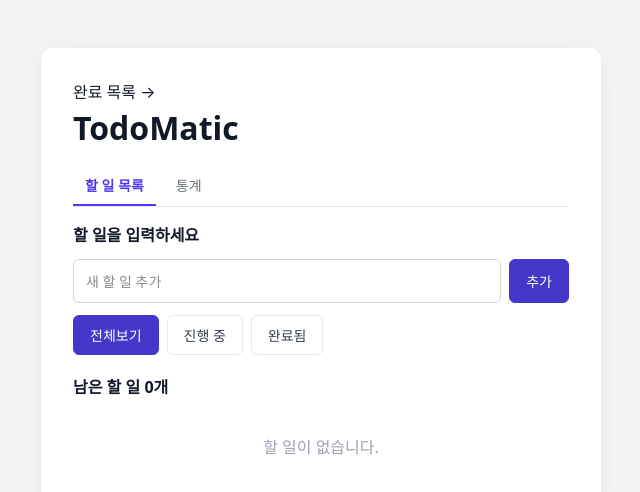
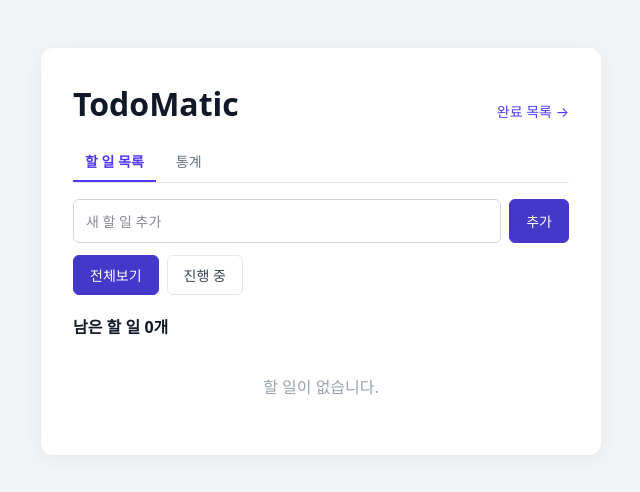
Before and after one commit to Leets-Official/8th-FE-Zero100, a React (Vite) app in the folder todo/: page / in a window 1280 px wide. Shown: the top 492 px of the page, without its empty margins (319-959 px from the left). Built offline with nearby package versions, Linux system fonts and the light colour scheme.

Commit message:
style: 메인·완료 페이지 디자인 시안 반영

```diff
--- a/todo/src/components/FilterButtons.jsx
+++ b/todo/src/components/FilterButtons.jsx
@@ -3,7 +3,6 @@ import Button from './common/Button';
 const FILTERS = [
   { key: 'all', label: '전체보기' },
   { key: 'active', label: '진행 중' },
-  { key: 'completed', label: '완료됨' },
 ];
 
 const FilterButtons = ({ filter, onChangeFilter }) => {
--- a/todo/src/pages/CompletedPage.jsx
+++ b/todo/src/pages/CompletedPage.jsx
@@ -9,12 +9,16 @@ const CompletedPage = () => {
 
   return (
     <main className="app">
-      <Link to="/">← 할 일 목록</Link>
-      <Text as="h1" variant="title">
-        완료 목록
-      </Text>
+      <div className="flex items-center justify-between">
+        <Text as="h1" variant="title">
+          완료된 작업
+        </Text>
+        <Link to="/" className="text-sm text-indigo-600">
+          ← 진행 중 목록
+        </Link>
+      </div>
       <Text as="h3" variant="count">
-        완료한 일 {completedTodos.length}개
+        완료된 목록 {completedTodos.length}개
       </Text>
       <TodoList
         todos={completedTodos}
--- a/todo/src/pages/TodoPage.jsx
+++ b/todo/src/pages/TodoPage.jsx
@@ -14,7 +14,6 @@ const TodoPage = () => {
 
   const filteredTodos = todos.filter((todo) => {
     if (filter === 'active') return !todo.completed;
-    if (filter === 'completed') return todo.completed;
     return true;
   });
 
@@ -29,10 +28,14 @@ const TodoPage = () => {
 
   return (
     <main className="app">
-      <Link to="/completed">완료 목록 →</Link>
-      <Text as="h1" variant="title">
-        TodoMatic
-      </Text>
+      <div className="flex items-center justify-between">
+        <Text as="h1" variant="title">
+          TodoMatic
+        </Text>
+        <Link to="/completed" className="text-sm text-indigo-600">
+          완료 목록 →
+        </Link>
+      </div>
 
       <nav className="mb-4 flex gap-2 border-b border-gray-200">
         <button type="button" className={tabClass('list')} onClick={() => setTab('list')}>
@@ -45,9 +48,6 @@ const TodoPage = () => {
 
       {tab === 'list' ? (
         <>
-          <Text as="h2" variant="subtitle">
-            할 일을 입력하세요
-          </Text>
           <TodoForm onAdd={addTodo} />
           <FilterButtons filter={filter} onChangeFilter={setFilter} />
           <Text as="h3" variant="count">
```
